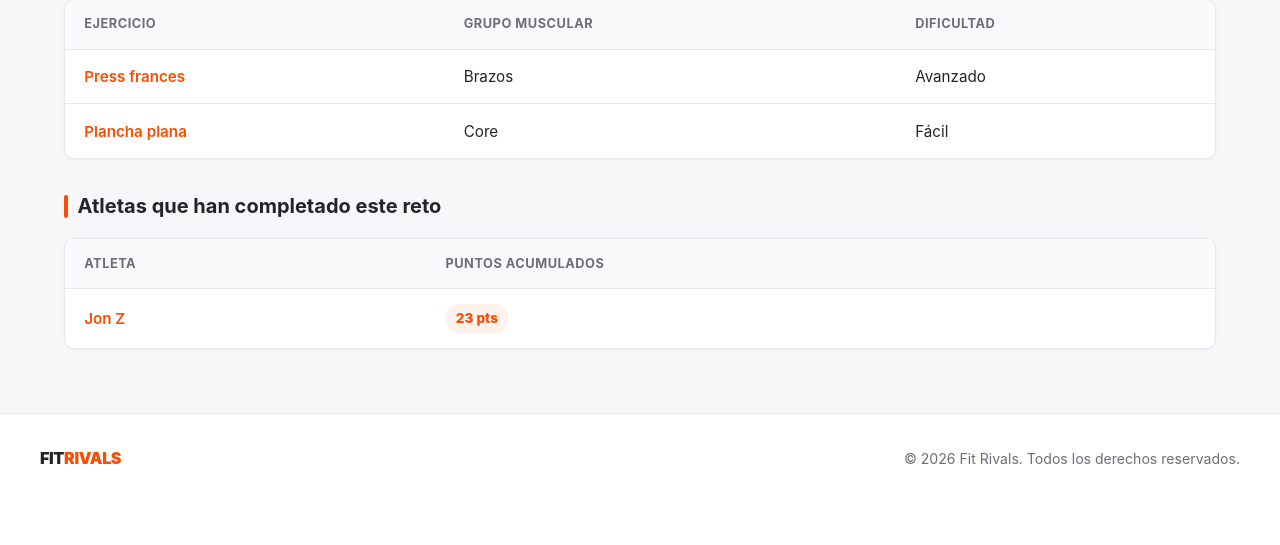
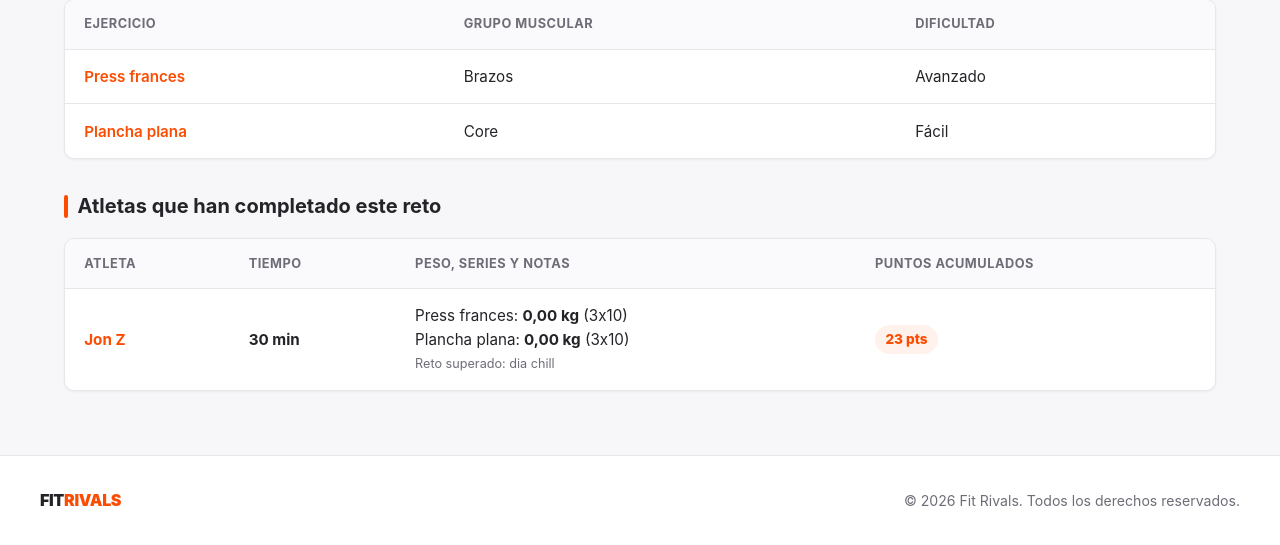
Before and after one commit to EnekoAE/fitrivals, a Django app: page /retos/8/ in a window 1280 px wide. Shown: the part 422-967 px from the top of the page. Before the commit the page ends 886 px from the top, so only its background shows below. Run offline with Django 5.2, Linux system fonts and the light colour scheme; data comes from the database, SQL or seed files in the repository; both versions use the stored data as it was after the commit.

Commit message:
Completa circulos privados, invitaciones, marcas en retos y actualiza BD

```diff
--- a/FitrivalsApp/templates/retos/detalle.html
+++ b/FitrivalsApp/templates/retos/detalle.html
@@ -53,18 +53,41 @@
         <thead>
             <tr>
                 <th>Atleta</th>
+                <th>Tiempo</th>
+                <th>Peso, series y notas</th>
                 <th>Puntos acumulados</th>
             </tr>
         </thead>
         <tbody>
-            {% for atleta in reto.completado_por.all %}
+            {% for item in participaciones %}
             <tr>
-                <td><a href="{% url 'detalle_usuario' atleta.pk %}">{{ atleta.nombre }}</a></td>
-                <td><span class="points-badge">{{ atleta.puntos }} pts</span></td>
+                <td><a href="{% url 'detalle_usuario' item.usuario.pk %}"><strong>{{ item.usuario.nombre }}</strong></a></td>
+                <td>
+                    {% if item.intento %}
+                        <strong>{{ item.intento.duracion_minutos }} min</strong>
+                    {% else %}
+                        <span style="color: var(--text-muted);">Sin tiempo</span>
+                    {% endif %}
+                </td>
+                <td>
+                    {% if item.marcas %}
+                        {% for m in item.marcas %}
+                            <div>{{ m.ejercicio.nombre }}: <strong>{{ m.peso_kg }} kg</strong> ({{ m.series }}x{{ m.repeticiones }})</div>
+                        {% endfor %}
+                        {% if item.intento.notas %}
+                            <small style="color: var(--text-muted);">{{ item.intento.notas }}</small>
+                        {% endif %}
+                    {% elif item.intento %}
+                        <div>{{ item.intento.notas|default:"Completado" }}</div>
+                    {% else %}
+                        <span style="color: var(--text-muted);">Registrado antes de activar marcas</span>
+                    {% endif %}
+                </td>
+                <td><span class="points-badge">{{ item.usuario.puntos }} pts</span></td>
             </tr>
             {% empty %}
             <tr>
-                <td colspan="2">Nadie ha completado este reto todavía. ¡Sé el primero!</td>
+                <td colspan="4">Nadie ha completado este reto todavía. ¡Sé el primero!</td>
             </tr>
             {% endfor %}
         </tbody>
--- a/FitrivalsApp/views.py
+++ b/FitrivalsApp/views.py
@@ -259,6 +259,22 @@ def detalle_circulo(request, pk):
         .order_by('-fecha')
     )
 
+    miembros_ids = set(circulo.miembros.values_list('id', flat=True))
+    retos_completados = list(
+        Reto.objects.filter(
+            Q(completado_por__id__in=miembros_ids) | Q(intentos__usuario_id__in=miembros_ids)
+        )
+        .distinct()
+        .prefetch_related('completado_por', 'intentos__usuario')
+        .order_by('-fecha_fin')
+    )
+    for reto in retos_completados:
+        atletas = {u for u in reto.completado_por.all() if u.id in miembros_ids}
+        for intento in reto.intentos.all():
+            if intento.usuario_id in miembros_ids:
+                atletas.add(intento.usuario)
+        reto.completado_por_circulo = sorted(atletas, key=lambda u: u.nombre)
+
     es_anfitrion = (circulo.anfitrion_id == yo.pk)
     atletas_disponibles = []
     invitaciones_enviadas = []
@@ -275,6 +291,7 @@ def detalle_circulo(request, pk):
         'circulo': circulo,
         'ranking': ranking,
         'entrenamientos': entrenamientos,
+        'retos_completados': retos_completados,
         'es_anfitrion': es_anfitrion,
         'atletas_disponibles': atletas_disponibles,
         'invitaciones_enviadas': invitaciones_enviadas,
@@ -394,8 +411,9 @@ class RetoListView(ListView):
         usuario_id = self.request.session.get('usuario_id')
         if usuario_id:
             context['retos_completados_ids'] = list(
-                Reto.objects.filter(completado_por__id=usuario_id)
-                .values_list('id', flat=True).distinct()
+                Reto.objects.filter(
+                    Q(completado_por__id=usuario_id) | Q(intentos__usuario_id=usuario_id)
+                ).values_list('id', flat=True).distinct()
             )
         else:
             context['retos_completados_ids'] = []
@@ -405,9 +423,38 @@ class RetoListView(ListView):
 
 class RetoDetailView(DetailView):
     model = Reto
-    queryset = Reto.objects.prefetch_related('ejercicios', 'completado_por')
+    queryset = Reto.objects.prefetch_related(
+        'ejercicios',
+        'completado_por',
+        'intentos__usuario',
+        'intentos__entrenamientoejercicio_set__ejercicio',
+    )
     template_name = 'retos/detalle.html'
     context_object_name = 'reto'
+
+    def get_context_data(self, **kwargs):
+        context = super().get_context_data(**kwargs)
+        reto = self.object
+
+        intentos_por_usuario = {
+            intento.usuario_id: intento for intento in reto.intentos.all()
+        }
+        usuarios_dict = {u.id: u for u in reto.completado_por.all()}
+        for uid, intento in intentos_por_usuario.items():
+            usuarios_dict[uid] = intento.usuario
+
+        participaciones = []
+        for u in sorted(usuarios_dict.values(), key=lambda x: (-x.puntos, x.nombre)):
+            intento = intentos_por_usuario.get(u.id)
+            marcas = list(intento.entrenamientoejercicio_set.all()) if intento else []
+            participaciones.append({
+                'usuario': u,
+                'intento': intento,
+                'marcas': marcas,
+            })
+
+        context['participaciones'] = participaciones
+        return context
 
 
 # FLUJO 1: Crear entrenamiento libre (NO es reto, NO suma puntos)
@@ -454,7 +501,7 @@ def crear_entrenamiento(request):
     })
 
 
-# FLUJO 2: Completar un reto (NO crea entrenamiento, SÍ suma puntos y soporta AJAX)
+# FLUJO 2: Completar un reto (guarda tiempo y pesos del intento, suma puntos y soporta AJAX)
 def _rechazar(request, reto, mensaje, status=400):
     if _es_ajax(request):
         return JsonResponse({'ok': False, 'mensaje': mensaje}, status=status)
@@ -474,11 +521,32 @@ def completar_reto(request, pk):
 
     if reto.estado_semana != 'ACTIVO':
         return _rechazar(request, reto, 'Este reto no está activo esta semana.')
-    if reto.completado_por.filter(pk=usuario.pk).exists():
+    if reto.completado_por.filter(pk=usuario.pk).exists() \
+            or Entrenamiento.objects.filter(usuario=usuario, reto=reto).exists():
         return _rechazar(request, reto, 'Ya has completado este reto.')
 
     if request.method == 'POST':
+        duracion = _entero(request.POST.get('duracion_minutos'), 30)
+        notas = request.POST.get('notas', '')[:2000]
+
         with transaction.atomic():
+            entrenamiento = Entrenamiento.objects.create(
+                usuario=usuario,
+                reto=reto,
+                fecha=timezone.localdate(),
+                duracion_minutos=duracion,
+                notas=notas or f"Reto superado: {reto.nombre}",
+            )
+
+            for ejercicio in reto.ejercicios.all():
+                EntrenamientoEjercicio.objects.create(
+                    entrenamiento=entrenamiento,
+                    ejercicio=ejercicio,
+                    series=_entero(request.POST.get(f'series_{ejercicio.id}'), 3),
+                    repeticiones=_entero(request.POST.get(f'reps_{ejercicio.id}'), 10),
+                    peso_kg=_decimal(request.POST.get(f'peso_{ejercicio.id}')),
+                )
+
             reto.completado_por.add(usuario)
             Usuario.objects.filter(pk=usuario.pk).update(puntos=F('puntos') + reto.puntos_recompensa)
 
```
Also changed, not shown: FitrivalsApp/templates/circulos/detalle.html (+33 -0 lines), db.sqlite3.
